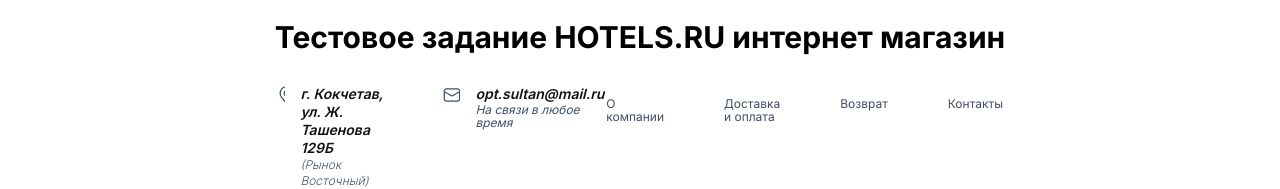
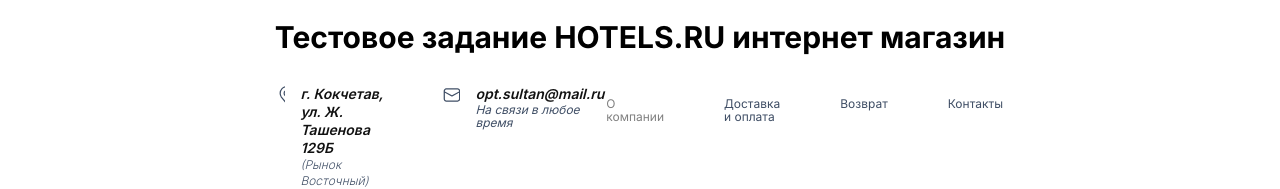
Before and after one commit to mvodev/hotels-online-shop, a React (Vite) app: page / in a window 1280 px wide. In both pictures the pointer is over the item 635 px from the left and 110 px from the top of the page. Shown: the top 189 px of the page. Built offline with nearby package versions, Linux system fonts and the light colour scheme.

Commit message:
add hover effect for nav list

```diff
--- a/src/components/nav-list/NavList.scss
+++ b/src/components/nav-list/NavList.scss
@@ -23,6 +23,12 @@
     }
   }
 
+  &__item:hover {
+    a {
+      color: gray;
+    }
+  }
+
   &__items.nav-list__items_vertival{
     flex-direction: column;
     gap: 20px;
```
